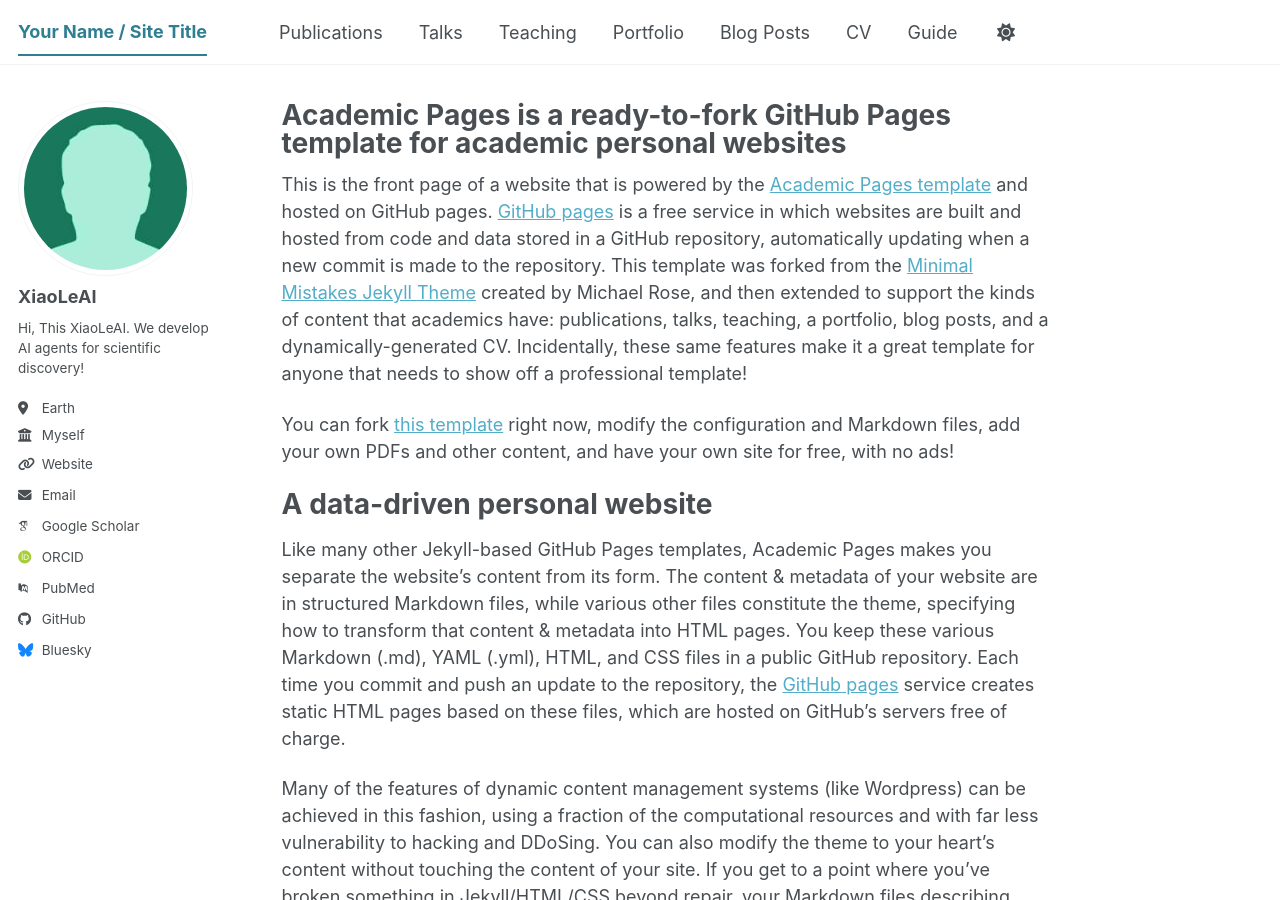
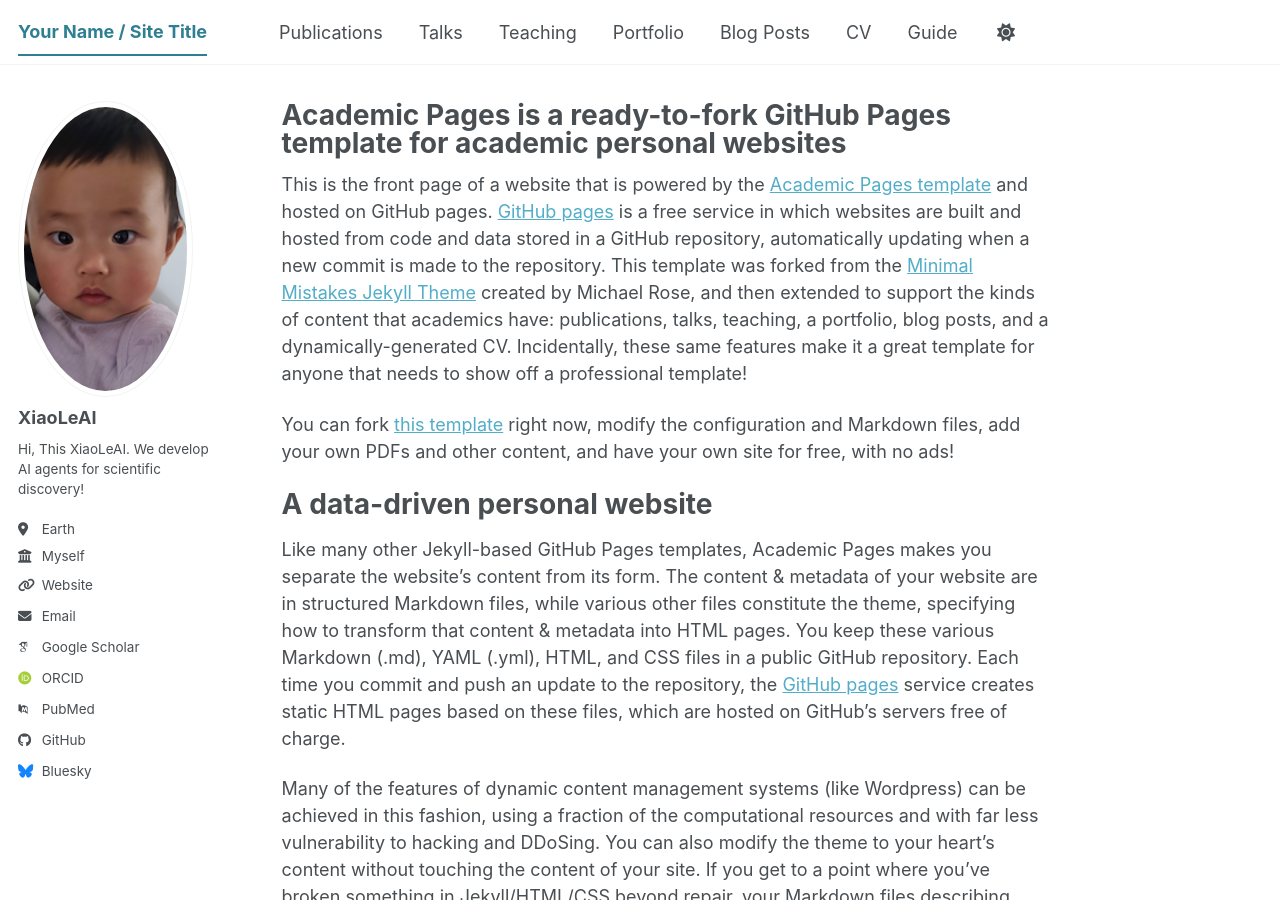
Before and after one commit to XiaoLeFancyAI/XiaoLeFancyAI.github.io, a Jekyll site: the page built from _pages/about.md, in a window 1280 px wide and 900 px high. Built offline with Jekyll 4.4.1, drawn with Linux system fonts in a browser that asks for light colours; some web fonts are replaced; a script bundle is joined from its source files by our own code; library files that are not in the unit come from our copies.

Commit message:
Update author avatar image in config

```diff
--- a/_config.yml
+++ b/_config.yml
@@ -23,7 +23,7 @@ repository               : "academicpages/academicpages.github.io"
 #               Additional customization can be done by editing /_includes/author-profile.html
 author:
   # Biographic information
-  avatar           : "bio-photo-2.jpg"
+  avatar           : "ping1.PNG"
   name             : "XiaoLeAI"
   pronouns         : # example: "she/her"
   bio              : "Hi, This XiaoLeAI. We develop AI agents for scientific discovery!"
```
